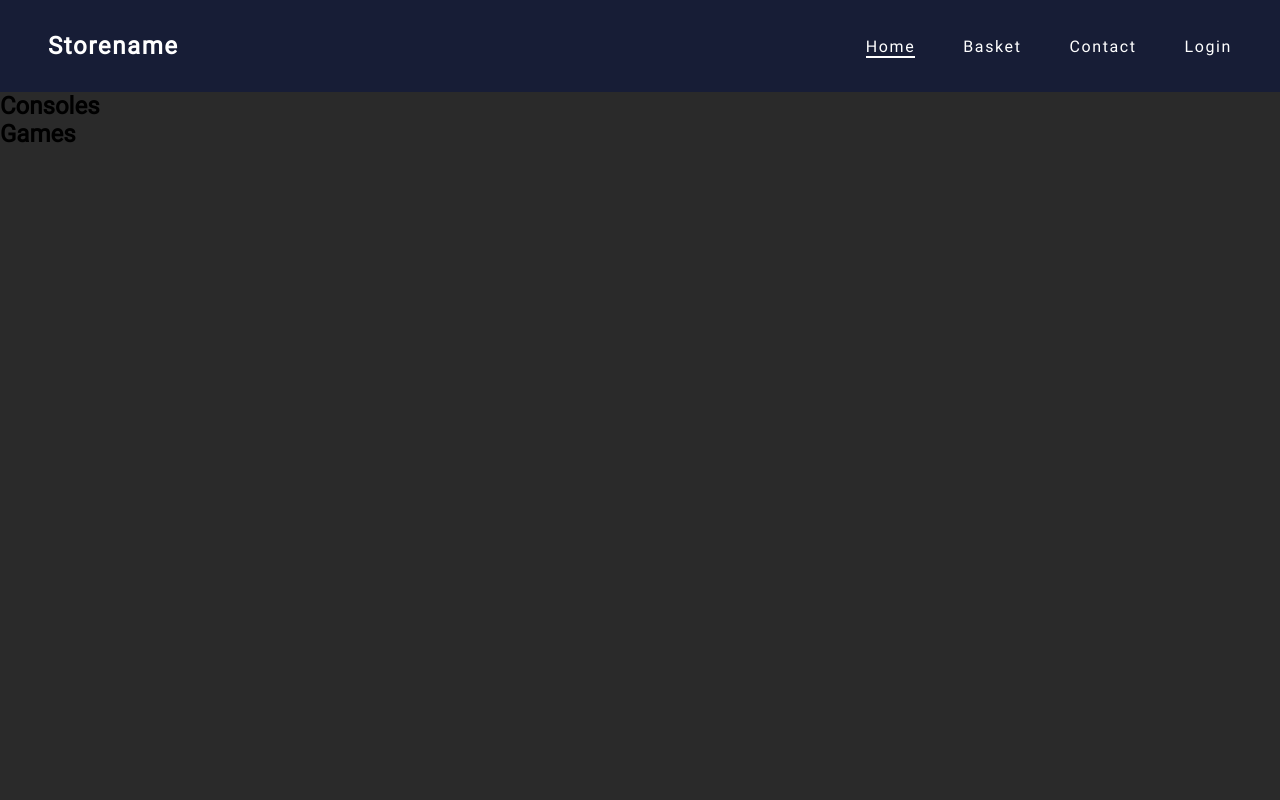
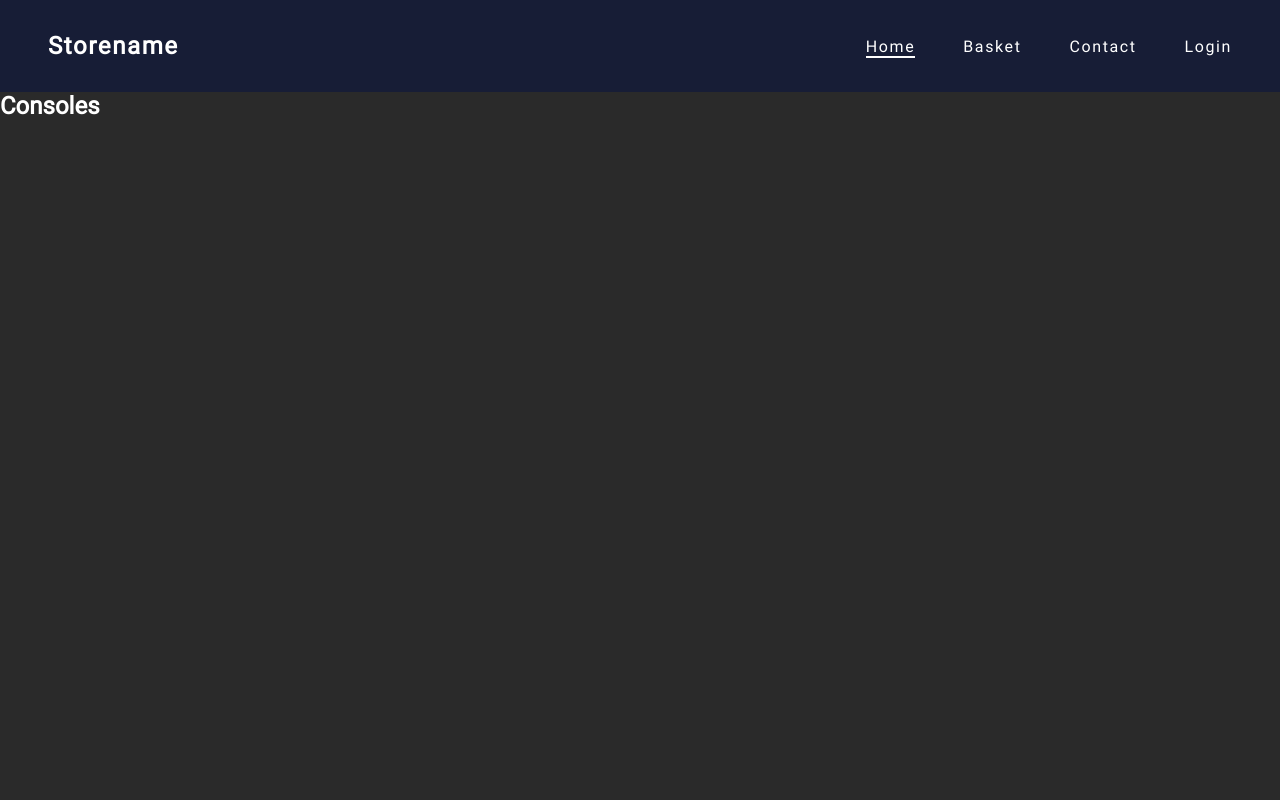
Before and after one commit to MartinusAaD/final_project, a plain HTML site: page src/index.html in a window 1280 px wide. Shown: the top 800 px of the page. Drawn offline with Linux system fonts and the light colour scheme.

Commit message:
ignore..

```diff
--- a/src/css/index.css
+++ b/src/css/index.css
@@ -0,0 +1,10 @@
+.products-container {
+  width: 80%;
+  height: 600px;
+  display: grid;
+  color: var(--font-color-light);
+}
+
+.product-container {
+  background-color: var(--color-light);
+}
--- a/src/css/variables.css
+++ b/src/css/variables.css
@@ -2,6 +2,7 @@
   /* Colors */
   --color-primary: #171d36;
   --color-secondary: #2a2a2a;
+  --color-light: rgb(235, 235, 235);
   --font-color-light: #ffffff;
   --button-color: #ffffff;
   --button-color-hover: #ffffff;
--- a/src/index.html
+++ b/src/index.html
@@ -50,13 +50,9 @@
       </nav>
     </header>
     <main>
-      <div class="console-container">
-        <h2 class="console-header">Consoles</h2>
-        <div class="consoles"></div>
-      </div>
-      <div class="games-container">
-        <h2 class="games-header">Games</h2>
-        <div class="games"></div>
+      <div class="products-container">
+        <h2 class="product-header">Consoles</h2>
+        <div class="products"></div>
       </div>
     </main>
     <footer>
```
